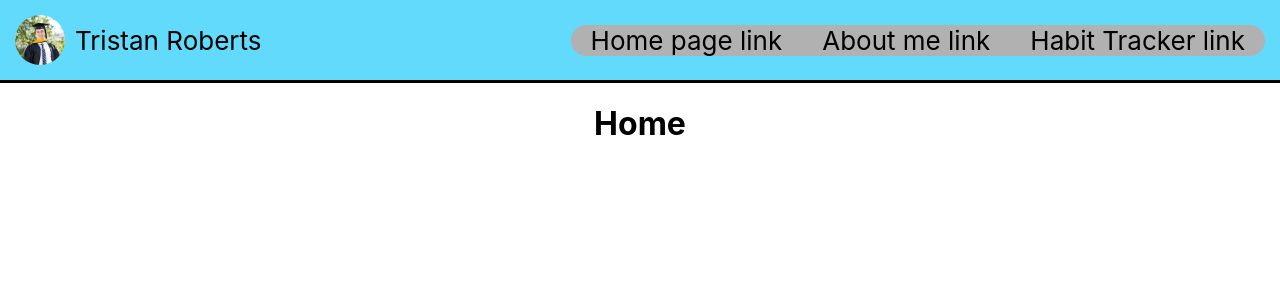
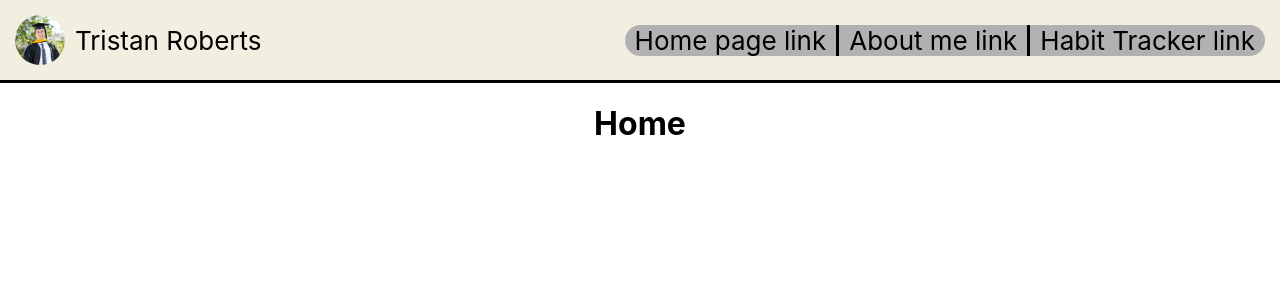
Before and after one commit to TristanRoberts/Tristan-Roberts, a React (Create React App) app: page / in a window 1280 px wide. Shown: the top 300 px of the page. Built offline with nearby package versions, Linux system fonts and the light colour scheme.

Commit message:
Coolors palette + vertical bars

```diff
--- a/src/App.css
+++ b/src/App.css
@@ -14,7 +14,7 @@
 }
 
 .App-header {
-  background-color: #61dafb;
+  background-color: #f3efe0; /* OMG Coolors!!! */
   min-height: 10vh;
   max-height: 40vh;
   display: flex; /* Defines a Flexbox for other props (shrink and grow components to fit screen) [flex, grid, block]. */
@@ -32,12 +32,13 @@
 }
 
 .App-header-left {
-  display: flex;  /* Ok for some reason this is actually doing something. Look at why display flex was overridden */
+  display: flex;  /* As per MDN docs "formal definition", this prop is not inherited. See Conflicting rules (Cascading, Specificiy, Inheritance) */
   align-items: center;
   color: #000000;
   padding: 5px;
   margin: 10px;
   border-radius: 20px;
+  text-decoration: none;
   /*
   align-items: end;
   align-content: end;
@@ -49,21 +50,32 @@
 }
 
 .App-header-right {
+  display: flex;
+  flex-direction: row;
   background-color: #b1b1b1;
-  border-radius: 25px;
-  /* padding: 25px; */
   margin: 15px;
+  border-radius: 20px;
 }
 .Page-link {
   /*background-color: #d62c2c;*/
   text-decoration: none;
   color: #000000;
-  margin: 10px;
+  /*margin: 10px; */
   padding: 0px 10px; /* vertical padding, horizontal padding */
+  /*border-left: solid;
+  border-right: solid; */
 }
 
 .Page-link:hover {
   background-color: #686262;
+}
+
+.Vertical-line {
+  width: 3px;
+  background-color: #000000;
+  /*height: 20px;*/ /* By leaving the height undefined it autofills to take up the height of the parent element "App-header-right". */
+  /* Why is the padding not affecting the vertical lines?*/
+
 }
 
 .LinkedIn-picture {
--- a/src/App.js
+++ b/src/App.js
@@ -16,13 +16,16 @@ function App() {
     <div className="App">
       <BrowserRouter>
         <header className="App-header">
-          <div className="App-header-left">
-            <img className= "LinkedIn-picture" src={LinkedInPicture} alt="LinkedIn Picture"/>
-            <span>Tristan Roberts</span>
-          </div>
+          <Link className="App-header-left" to="/">
+              <img className= "LinkedIn-picture" src={LinkedInPicture} alt="LinkedIn Picture"/>
+              <span>Tristan Roberts</span>
+          </Link>
           <div className="App-header-right">
+
               <Link className='Page-link' to="/">Home page link</Link>
+              <div className="Vertical-line" />
               <Link className="Page-link" to="/About">About me link</Link>
+              <div className="Vertical-line" />
               <Link className="Page-link" to="/HabitTracker">Habit Tracker link</Link>
 
           </div>
@@ -68,6 +71,8 @@ export default App;
 //design
 //https://colorlib.com/wp/personal-websites/
 //https://www.hostinger.com/tutorials/web-developer-portfolio
+//https://prismic.io/blog/css-hover-effects
+//https://unsplash.com/s/photos/website-background
 
 // https://www.geeksforgeeks.org/reactjs/link-component-in-react-router/
 // https://www.geeksforgeeks.org/reactjs/how-to-link-a-custom-react-component-mybutton-to-another-page/
@@ -91,6 +96,9 @@ Notes:
   4. LinkedIn link, Github Link, etc.
   5. Make sure all the hovers are consistent in their color.
   6. Maybe instead of different pages we have the link point to different parts of the same page (it scrolls for you).
+  7. Hover might work best when there is a thin border outlining what will be highlighted.
+  8. Make a bottom of the page dark section with all links and contact.
+  9. Goals and aspirations. AWS certification, Masters in AI.
 
 Learned:
   * <Link to="/HabitTracker"> This is a link </Link> --The Link is the actual link on screen
```
